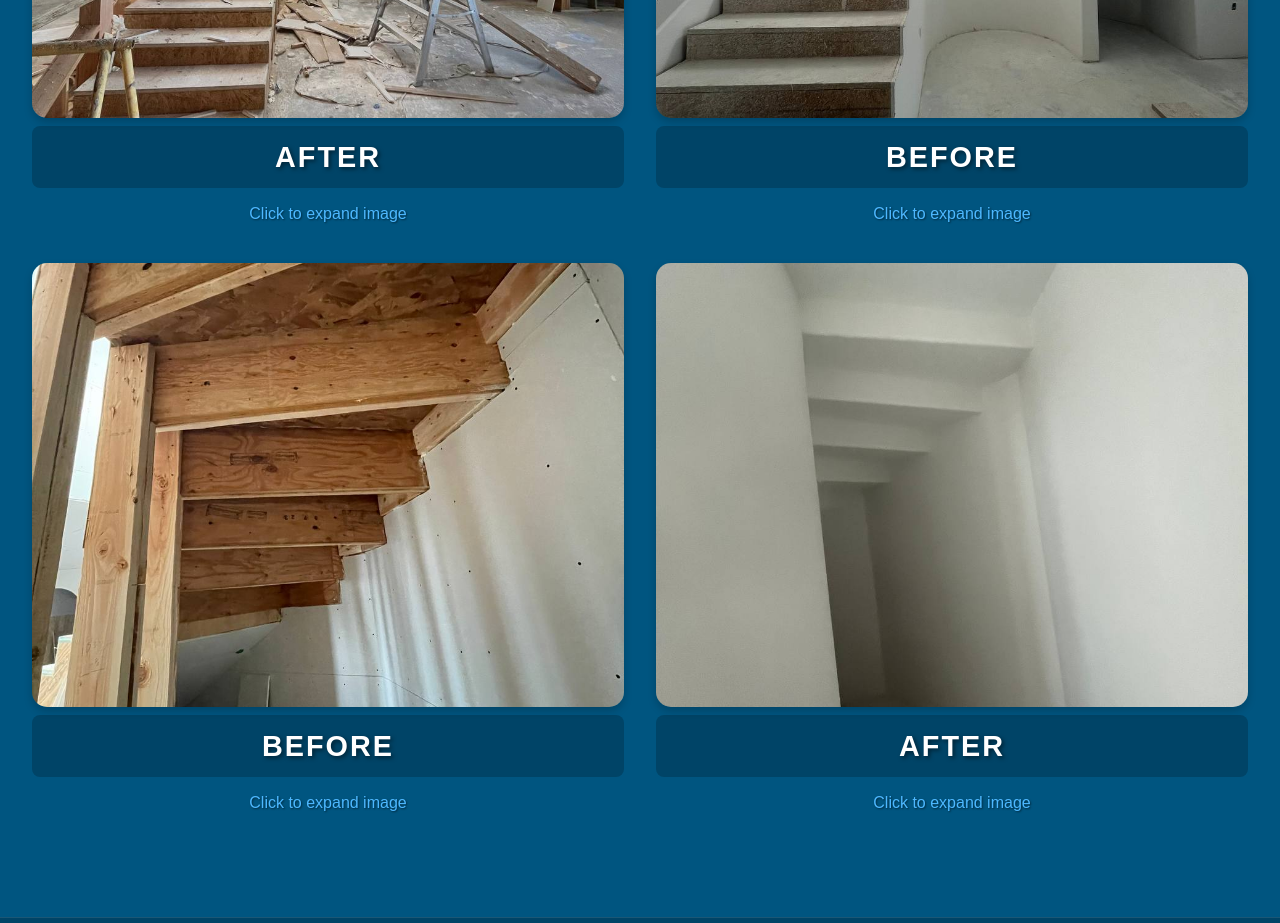
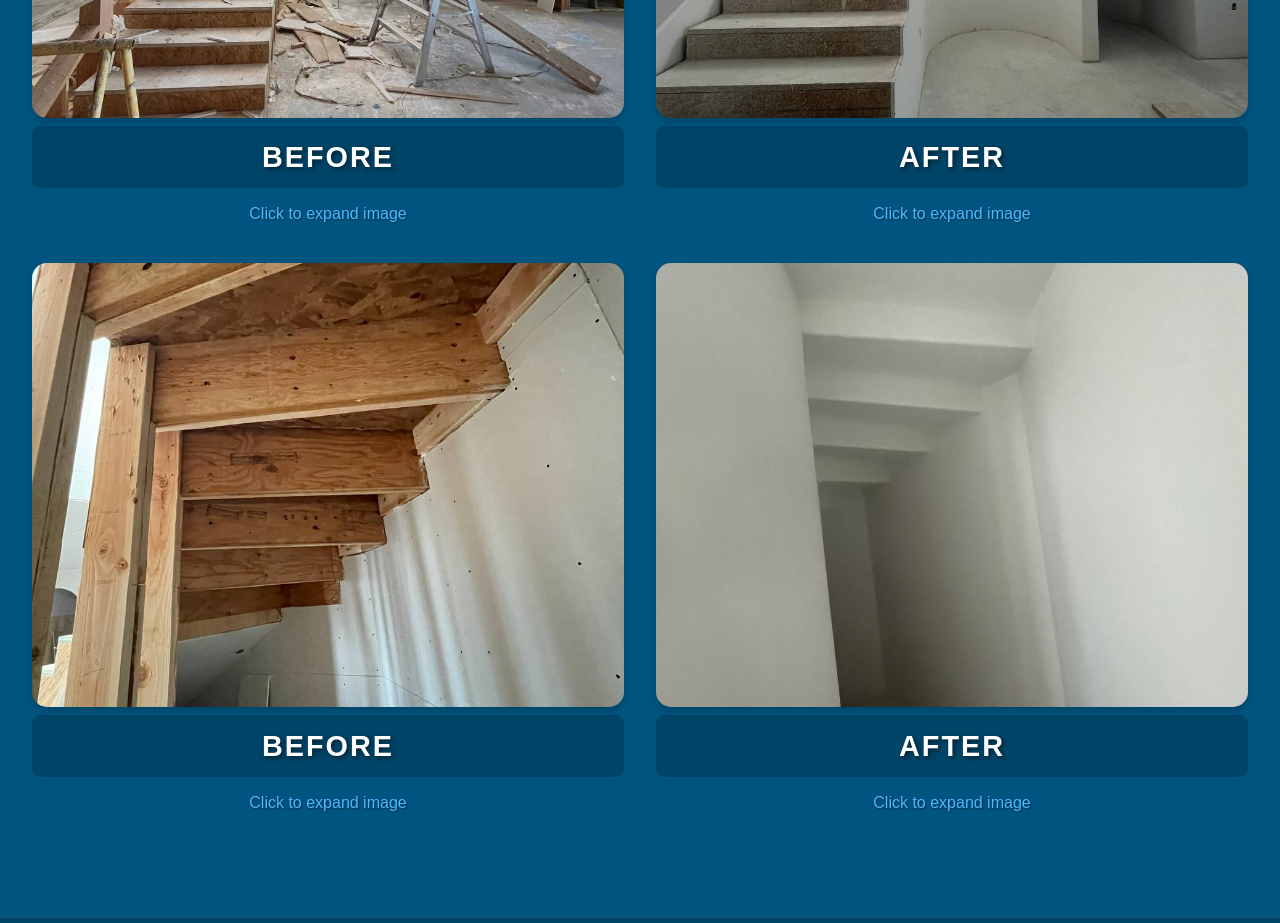
Before and after one commit to NubsCarson/greg-new, a React (Create React App) app: page /before-and-after in a window 1280 px wide. Shown: the part 3120-4043 px from the top of the page. Built offline with nearby package versions, Linux system fonts and the light colour scheme; a web font is replaced by a local one.

Commit message:
Fix before/after text labels for image pair A

```diff
--- a/src/pages/BeforeAndAfter.js
+++ b/src/pages/BeforeAndAfter.js
@@ -273,13 +273,13 @@ const BeforeAndAfter = () => {
   const additionalImages = [
     {
       src: "images/work/aftera.jpg",
-      alt: "Project After A",
-      type: "After"
+      alt: "Project Before A",
+      type: "Before"
     },
     {
       src: "images/work/beforea.jpg",
-      alt: "Project Before A",
-      type: "Before"
+      alt: "Project After A",
+      type: "After"
     },
     {
       src: "images/work/beforeb.jpg",
```
